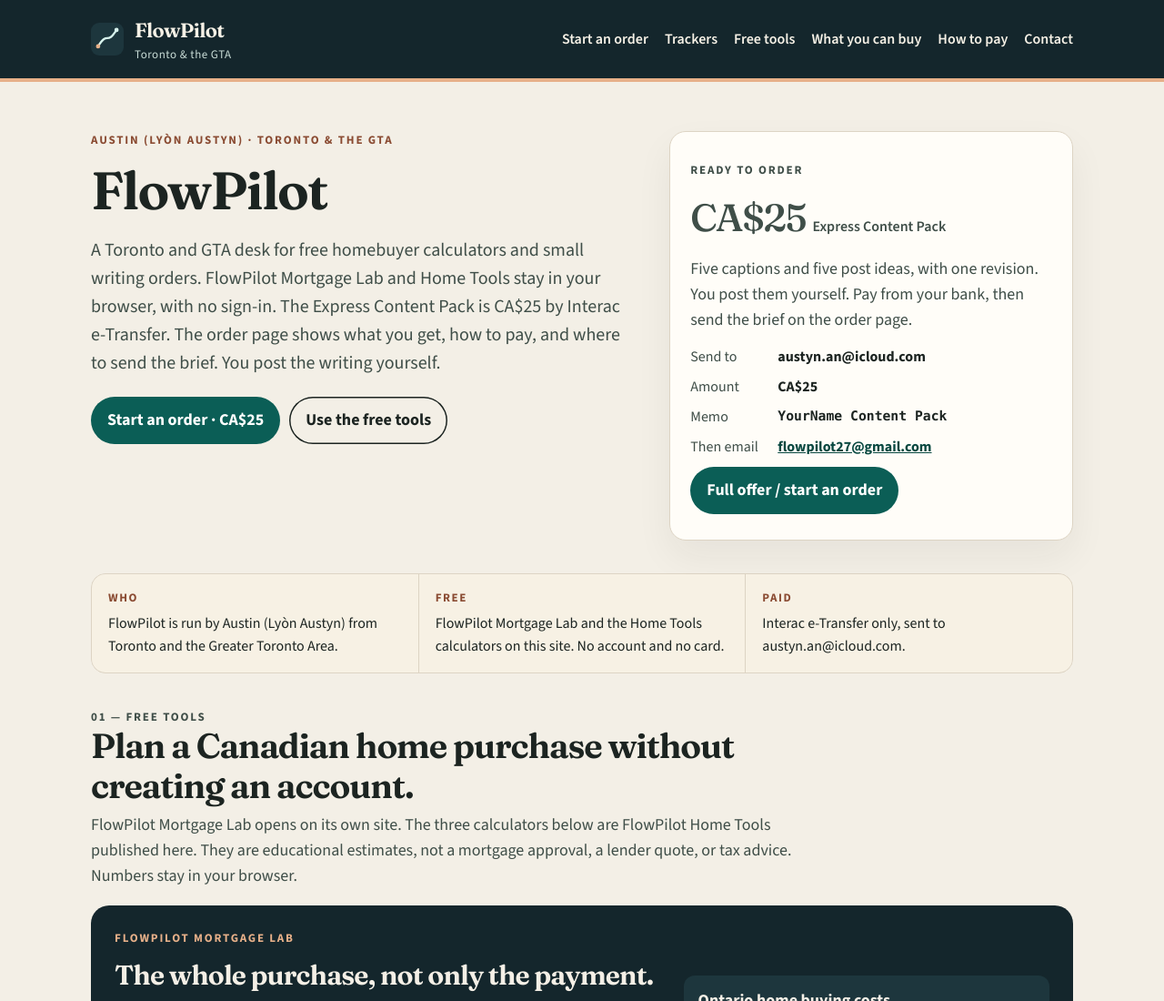
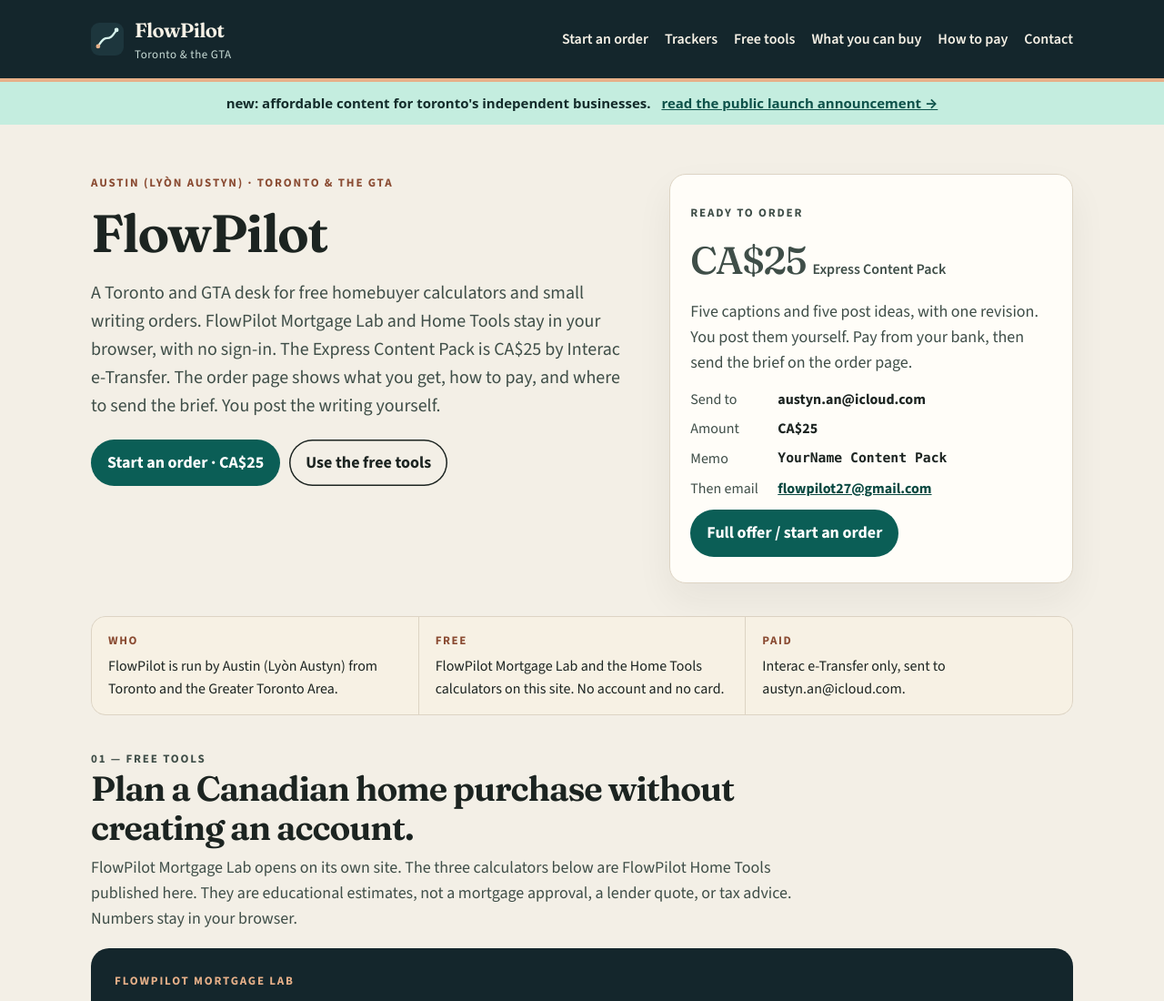
Before and after one commit to austynan-cloud/flowpilot-home-tools, a plain HTML site: page index.html in a window 1280 px wide. Shown: the top 1100 px of the page at 91% size. Drawn offline with nearby package versions, Linux system fonts and the light colour scheme.

Commit message:
Feature new FlowPilot AI content launch on homepage

```diff
--- a/index.html
+++ b/index.html
@@ -297,6 +297,10 @@ footer{
     </nav>
   </div>
 </header>
+<div role="region" aria-label="flowpilot launch announcement" style="background:#c4eddf;color:#132b2a;text-align:center;padding:12px 18px;font:700 15px/1.5 system-ui,-apple-system,sans-serif">
+  <span>new: affordable content for toronto's independent businesses.</span>
+  <a href="launch/" style="color:#0d5149;text-decoration:underline;margin-left:8px">read the public launch announcement →</a>
+</div>
 <main id="content">
   <div class="wrap hero">
     <div class="hero-grid">
```
